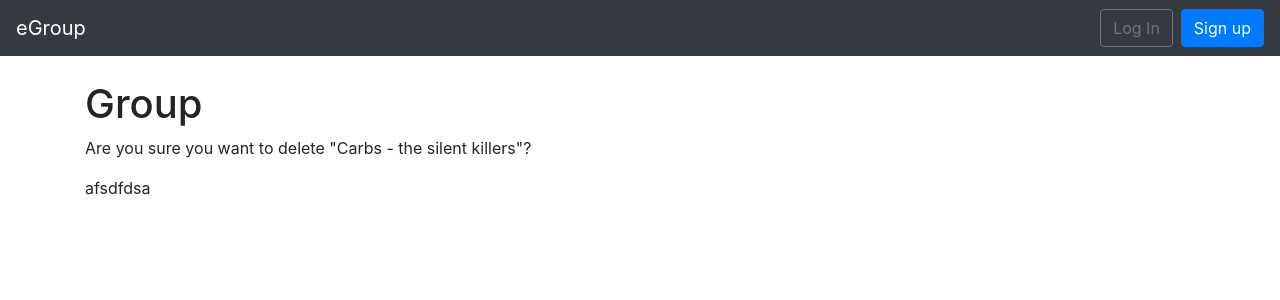
After one commit to hollenbackhd/eGroup, a Django app: page /allgroups/19/group/ in a window 1280 px wide. The commit adds this page. Shown: the top 300 px of the page. Run offline with Django 3.2, Linux system fonts and the light colour scheme; data comes from the database, SQL or seed files in the repository; both versions use the stored data as it was after the commit; some libraries are stand-ins or nearby versions.

Commit message:
updated allgroups model to include a userList and discussion

```diff
--- a/allgroups/models.py
+++ b/allgroups/models.py
@@ -1,3 +1,4 @@
+from django.contrib.postgres.fields import ArrayField
 from django.conf import settings
 from django.contrib.auth import get_user_model
 from django.db import models
@@ -8,10 +9,12 @@ class Allgroups(models.Model):
     body = models.TextField()
     date = models.DateTimeField(auto_now_add=True)
     private = models.BooleanField(default=False)
+    discussion = models.CharField(max_length=255)
     author = models.ForeignKey(
         get_user_model(),
         on_delete=models.CASCADE,
         )
+    userlist = models.ManyToManyField('allgroups.getUser', related_name= 'userlist')
 
     def __str__(self):
         return self.title
@@ -37,3 +40,9 @@ class Comment(models.Model):
 
     def get_absolute_url(self):
         return reverse('allgroups_list')
+
+class getUser(models.Model):
+    user = models.ForeignKey(
+        get_user_model(),
+        on_delete=models.CASCADE,
+        )
--- a/allgroups/urls.py
+++ b/allgroups/urls.py
@@ -7,7 +7,7 @@ from .views import (
     AllgroupsCreateView,
     AllgroupsMygroupsView,
     AllgroupsRequestView,
-    AllgroupsSelectgroupView,
+    AllgroupsGroupView,
     )
 
 urlpatterns = [
@@ -18,5 +18,6 @@ urlpatterns = [
     path('new/', AllgroupsCreateView.as_view(), name='allgroups_new'),
     path('mygroups/', AllgroupsMygroupsView.as_view(), name='allgroups_mygroups'),
     path('', AllgroupsListView.as_view(), name='allgroups_list'),
-    path('<int:pk>/title/', AllgroupsSelectgroupView.as_view(), name='allgroups_selectgroup'),
+    path('<int:pk>/group/', AllgroupsGroupView.as_view(), name='allgroups_group'),
+
     ]
--- a/allgroups/views.py
+++ b/allgroups/views.py
@@ -2,6 +2,8 @@ from django.contrib.auth.mixins import(
     LoginRequiredMixin,
     UserPassesTestMixin
     )
+from django.db import models
+from django.db.models import Model
 from django.views import View
 from django.views.generic.base import TemplateView
 from django.views.generic import ListView, DetailView
@@ -70,12 +72,7 @@ class AllgroupsMygroupsView(LoginRequiredMixin, ListView):
         form.instance.author = self.request.user
         return super().form_valid(form)
 
-class AllgroupsSelectgroupView(LoginRequiredMixin, ListView):
+class AllgroupsGroupView(DetailView):
     model = Allgroups
-    template_name = 'allgroups_selectgroup.html'
-    fields = ('title','body','private','request')
-    login_url = 'login'
-
-    def form_valid(self, form):
-        form.instance.author = self.request.user
-        return super().form_valid(form)
+    template_name = 'allgroups_group.html'
+    success_url = reverse_lazy('article_list')
--- a/templates/allgroups_detail.html
+++ b/templates/allgroups_detail.html
@@ -2,7 +2,7 @@
 
 {% block content %}
 <div class ="allgroups-entry">
-<h2>{{ object.title }}</h2>
+<h2><a href="{% url 'allgroups_group' allgroups.pk %}">{{ allgroups.title }}</a></h2>
 <p>by {{ object.author }} | {{ object.date}}</p>
 <p>{{ object.body }}</p>
 </div>
--- /dev/null
+++ b/templates/allgroups_group.html
@@ -0,0 +1,10 @@
+{% extends 'base.html' %}
+
+{% block content %}
+<h1>Group</h1>
+<form action="" method="post">{% csrf_token %}
+<p>Are you sure you want to delete "{{ allgroups.title }}"?</p>
+<p>{{ allgroups.body }}</p>
+
+</form>
+{% endblock content %}
--- a/templates/allgroups_list.html
+++ b/templates/allgroups_list.html
@@ -1,4 +1,3 @@
-
 {% extends 'base.html' %}
 {% block title %}All Groups{% endblock title %}
 {% block content %}
@@ -6,7 +5,7 @@
 {% for allgroups in object_list %}
 <div class="card">
 <div class="card-header">
-<a href="{% url 'allgroups_selectgroup' allgroups.pk %}">{{ allgroups.title }}</a> &middot;
+<a href="{% url 'allgroups_group' allgroups.pk %}">{{ allgroups.title }}</a> &middot;
 <span class="text-muted">by {{ allgroups.author }} | </span>
 {{ allgroups.date }} |
 {% if allgroups.private == False %}
```
Also changed, not shown: templates/allgroups_selectgroup.html (deleted, +0 -8 lines), allgroups/migrations/0007_auto_20201109_1821.py (added), db.sqlite3.
